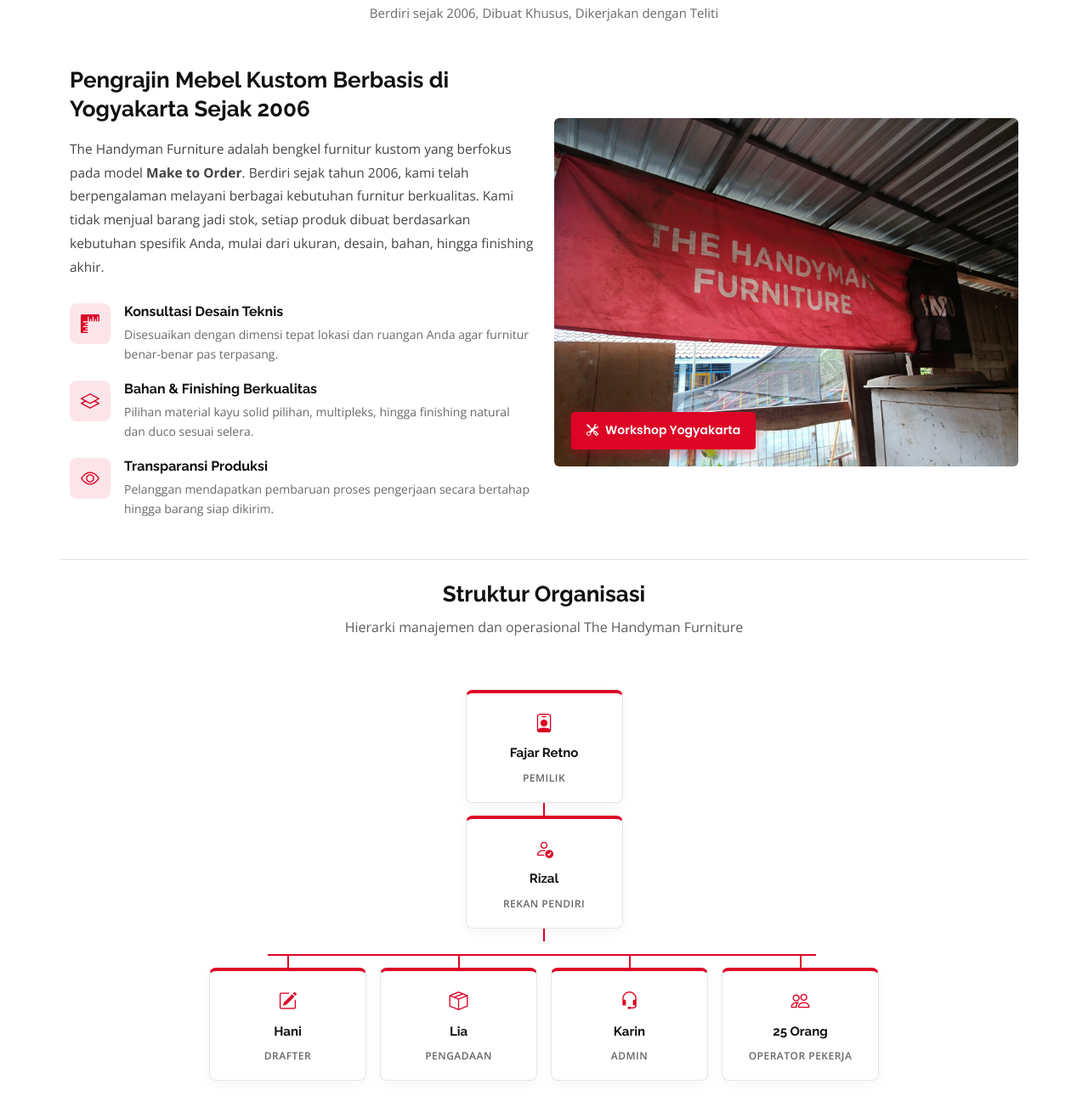
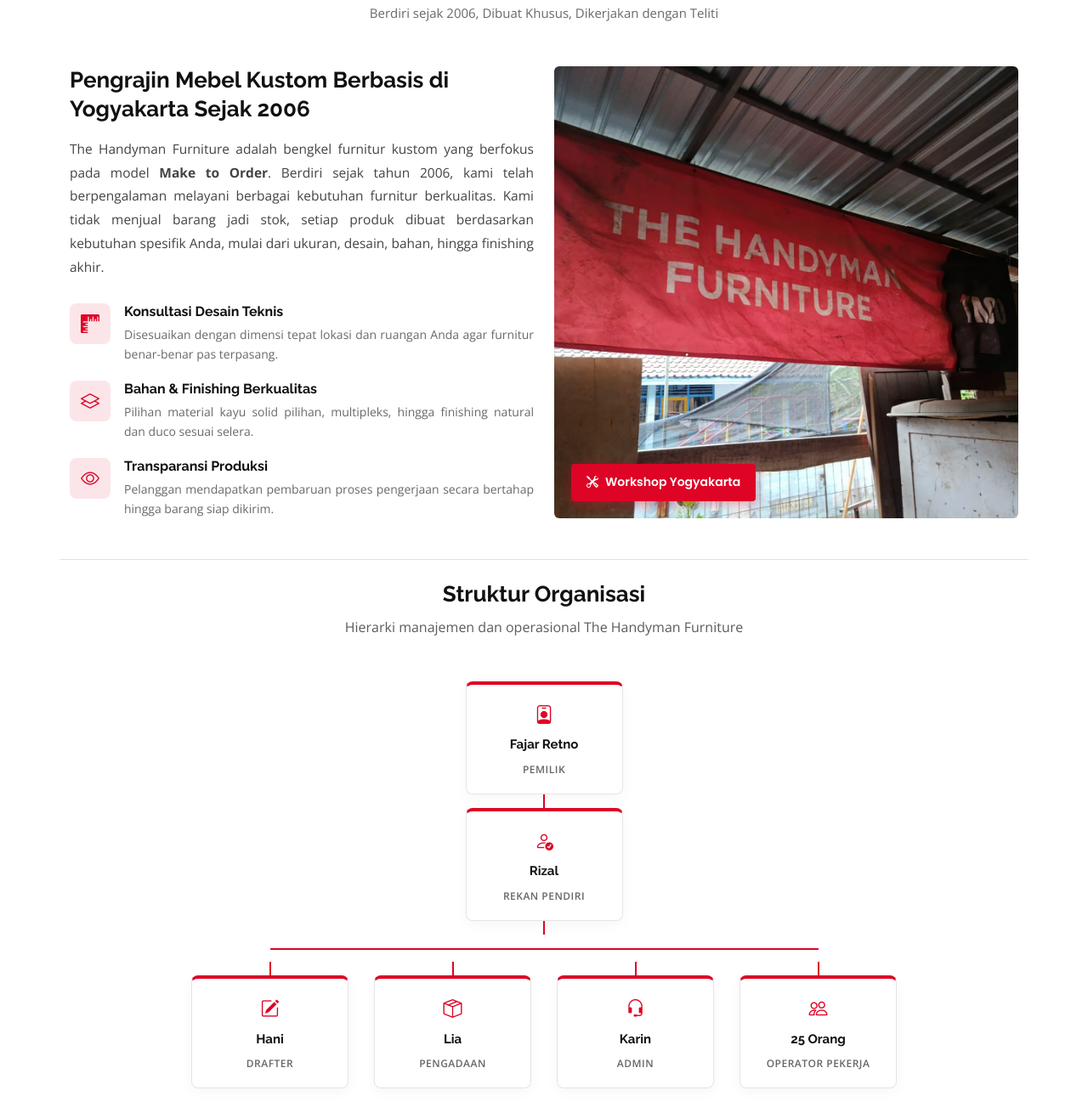
Before and after one commit to 122240171/The_Handyman_Furniture, a plain HTML site: page index.html in a window 1280 px wide. Shown: the part 970-2280 px from the top of the page at 85% size. Drawn offline with nearby package versions, Linux system fonts and the light colour scheme.

Commit message:
fix text

```diff
--- a/assets/css/main.css
+++ b/assets/css/main.css
@@ -424,6 +424,7 @@ section, .section {
   font-size: 15.5px;
   margin-bottom: 28px;
   line-height: 1.8;
+  text-align: justify;
 }
 
 .about h3 {
@@ -435,15 +436,16 @@ section, .section {
 
 .about-img-wrapper {
   position: relative;
-  display: inline-block;
+  display: block;
   width: 100%;
+  height: 100%;
 }
 
 .about-img-wrapper img {
   width: 100%;
+  height: 100%;
   border-radius: 8px;
   object-fit: cover;
-  max-height: 460px;
 }
 
 .about-badge {
@@ -506,15 +508,22 @@ section, .section {
   color: color-mix(in srgb, var(--default-color), transparent 20%);
   margin: 0;
   line-height: 1.65;
+  text-align: justify;
 }
 
-/* BAGAN STRUKTUR ORGANISASI (ULTIMATE TIGHT & PERFECT) */
+@media (max-width: 991px) {
+  .about-img-wrapper {
+    height: 360px;
+  }
+}
+
+/* BAGAN STRUKTUR ORGANISASI (VERTIKAL RAPAT & MENYATU) */
 .org-chart {
   display: flex;
   flex-direction: column;
   align-items: center;
   position: relative;
-  padding: 20px 0;
+  padding: 10px 0;
   width: 100%;
 }
 
@@ -523,41 +532,29 @@ section, .section {
   justify-content: center;
   position: relative;
   width: 100%;
-  margin-bottom: 15px; /* Jarak antar level atas diperkecil agar lebih naik */
+  margin-bottom: 16px; /* Jarak vertikal antar level diperkecil agar rapat */
 }
 
 .org-level:last-child {
   margin-bottom: 0;
 }
 
-/* 1. Garis vertikal dari Fajar Retno ke Rizal */
-.org-level:first-child:after {
+/* Garis vertikal penghubung antar level atas (diperpendek jadi 16px) */
+.org-level:not(:last-child):after {
   content: '';
   position: absolute;
-  bottom: -15px;
+  bottom: -16px;
   left: 50%;
+  width: 2px;
+  height: 16px;
+  background-color: var(--accent-color);
   transform: translateX(-50%);
-  width: 2px;
-  height: 15px;
-  background-color: var(--accent-color);
+  z-index: 1;
 }
 
-/* 2. Garis vertikal dari Rizal turun ke bawah */
-.org-level:nth-child(2):after {
-  content: '';
-  position: absolute;
-  bottom: -15px;
-  left: 50%;
-  transform: translateX(-50%);
-  width: 2px;
-  height: 15px;
-  background-color: var(--accent-color);
-}
-
-/* 3. Level baris bawah (4 card) */
 .org-level.has-branches {
   position: relative;
-  padding-top: 15px; /* Dinaikkan agar card lebih dekat ke garis */
+  padding-top: 16px; /* Ruang rapat untuk garis horizontal utama */
 }
 
 .org-level.has-branches .row {
@@ -568,35 +565,40 @@ section, .section {
   width: 100%;
   max-width: 860px;
   margin: 0 auto;
-  gap: 16px;
 }
 
-/* Garis Horizontal Penghubung Utama */
+/* Garis Horizontal Utama */
 .org-level.has-branches .row::before {
   content: '';
   position: absolute;
   top: 0;
-  left: 105px;  /* Pas di tengah atas card Hani */
-  right: 110px; /* Pas di tengah atas card 25 Orang (dipangkas agar tidak kelebihan) */
+  left: 12.5%;
+  right: 12.5%;
   height: 2px;
   background-color: var(--accent-color);
+  z-index: 1;
 }
 
-/* 4. Garis Vertikal Kecil di Atas Masing-masing 4 Card */
+/* Garis Vertikal Pendek dari Garis Horizontal ke Masing-Masing Card Bawah (Diperpendek jadi 16px) */
 .org-level.has-branches .col-auto {
   position: relative;
-  padding: 0;
+  padding-top: 16px;
+  flex: 0 0 25%;
+  max-width: 25%;
+  display: flex;
+  justify-content: center;
 }
 
-.org-level.has-branches .col-auto:before {
+.org-level.has-branches .col-auto::before {
   content: '';
   position: absolute;
-  top: -15px;
+  top: 0;
   left: 50%;
+  width: 2px;
+  height: 16px;
+  background-color: var(--accent-color);
   transform: translateX(-50%);
-  width: 2px;
-  height: 15px; /* Disesuaikan pendek agar tersambung pas */
-  background-color: var(--accent-color);
+  z-index: 2;
 }
 
 .org-card {
@@ -639,9 +641,14 @@ section, .section {
 }
 
 @media (max-width: 992px) {
+  .org-level:not(:last-child):after,
   .org-level.has-branches .row::before,
-  .org-level.has-branches .col-auto:before {
+  .org-level.has-branches .col-auto::before {
     display: none;
+  }
+  .org-level.has-branches .col-auto {
+    flex: 0 0 100%;
+    max-width: 100%;
   }
 }
 
--- a/index.html
+++ b/index.html
@@ -87,7 +87,8 @@
       </div>
 
       <div class="container">
-        <div class="row gy-4 align-items-center mb-5">
+        <!-- Menggunakan align-items-stretch agar tinggi kolom kiri & kanan sama persis -->
+        <div class="row gy-4 align-items-stretch mb-5">
 
           <div class="col-lg-6 order-1 order-lg-2">
             <div class="about-img-wrapper">
@@ -99,7 +100,7 @@
             </div>
           </div>
 
-          <div class="col-lg-6 order-2 order-lg-1 content">
+          <div class="col-lg-6 order-2 order-lg-1 content d-flex flex-column justify-content-center">
             <h3>Pengrajin Mebel Kustom Berbasis di Yogyakarta Sejak 2006</h3>
             <p class="about-desc">
               The Handyman Furniture adalah bengkel furnitur kustom yang berfokus pada model <strong>Make to Order</strong>. Berdiri sejak tahun 2006, kami telah berpengalaman melayani berbagai kebutuhan furnitur berkualitas. Kami tidak menjual barang jadi stok, setiap produk dibuat berdasarkan kebutuhan spesifik Anda, mulai dari ukuran, desain, bahan, hingga finishing akhir.
@@ -203,6 +204,7 @@
               </div>
 
             </div>
+
           </div>
         </div>
         <!-- /Struktur Organisasi -->
```
